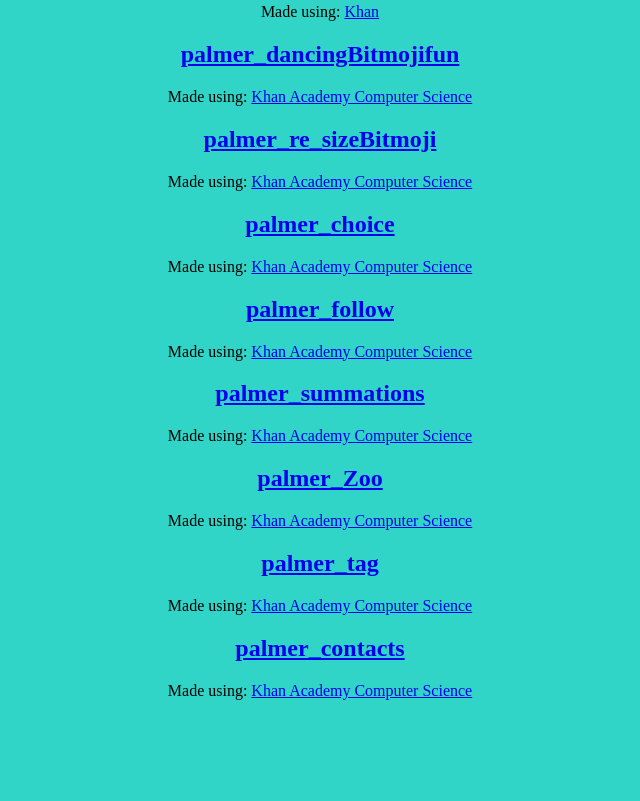
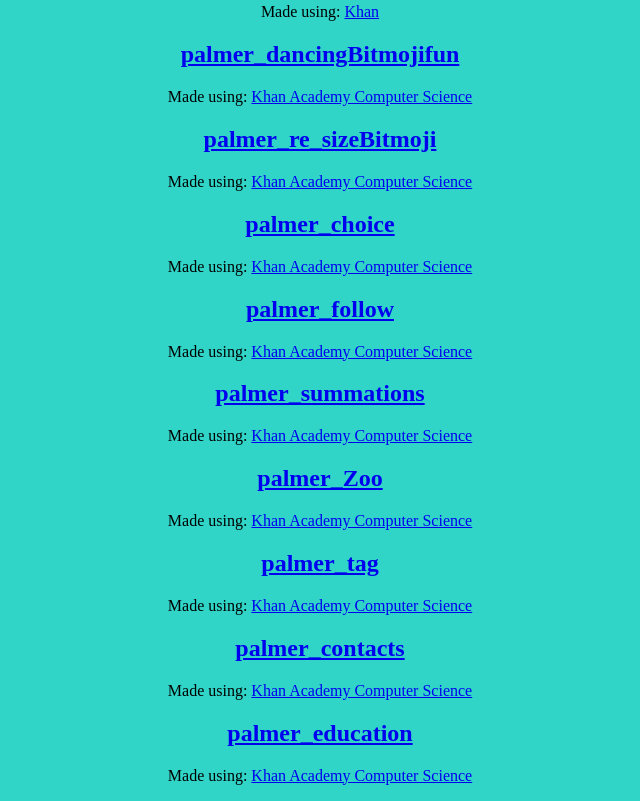
Before and after one commit to TylerPalmer747/tylerpalmer747.github.io, a plain HTML site: page javascripts.html in a window 1280 px wide. Shown: the part 589-1390 px from the top of the page, without its empty margins (320-960 px from the left). Before the commit the page ends 1305 px from the top, so only its background shows below. Drawn offline with Linux system fonts and the light colour scheme; a script that the page names is missing.

Commit message:
Add files via upload

```diff
--- a/javascripts.html
+++ b/javascripts.html
@@ -37,5 +37,6 @@
 <h2><a href="https://www.khanacademy.org/computer-programming/palmer_zoo/5268983709745152">palmer_Zoo</a></h2><script src="https://www.khanacademy.org/computer-programming/palmer_zoo/5268983709745152/embed.js?editor=yes&buttons=yes&author=yes&embed=yes"></script><p>Made using: <a href="http://www.khanacademy.org/computer-programming">Khan Academy Computer Science</a></p>
 <h2><a href="https://www.khanacademy.org/computer-programming/palmer_tag/5727143994114048">palmer_tag</a></h2><script src="https://www.khanacademy.org/computer-programming/palmer_tag/5727143994114048/embed.js?editor=yes&buttons=yes&author=yes&embed=yes"></script><p>Made using: <a href="http://www.khanacademy.org/computer-programming">Khan Academy Computer Science</a></p>
 <h2><a href="https://www.khanacademy.org/computer-programming/palmer_contacts/5853917377773568">palmer_contacts</a></h2><script src="https://www.khanacademy.org/computer-programming/palmer_contacts/5853917377773568/embed.js?editor=yes&buttons=yes&author=yes&embed=yes"></script><p>Made using: <a href="http://www.khanacademy.org/computer-programming">Khan Academy Computer Science</a></p>
+<h2><a href="https://www.khanacademy.org/computer-programming/palmer_education/5557464138825728">palmer_education</a></h2><script src="https://www.khanacademy.org/computer-programming/palmer_education/5557464138825728/embed.js?editor=yes&buttons=yes&author=yes&embed=yes"></script><p>Made using: <a href="http://www.khanacademy.org/computer-programming">Khan Academy Computer Science</a></p>
     </body>
 </html>
```
